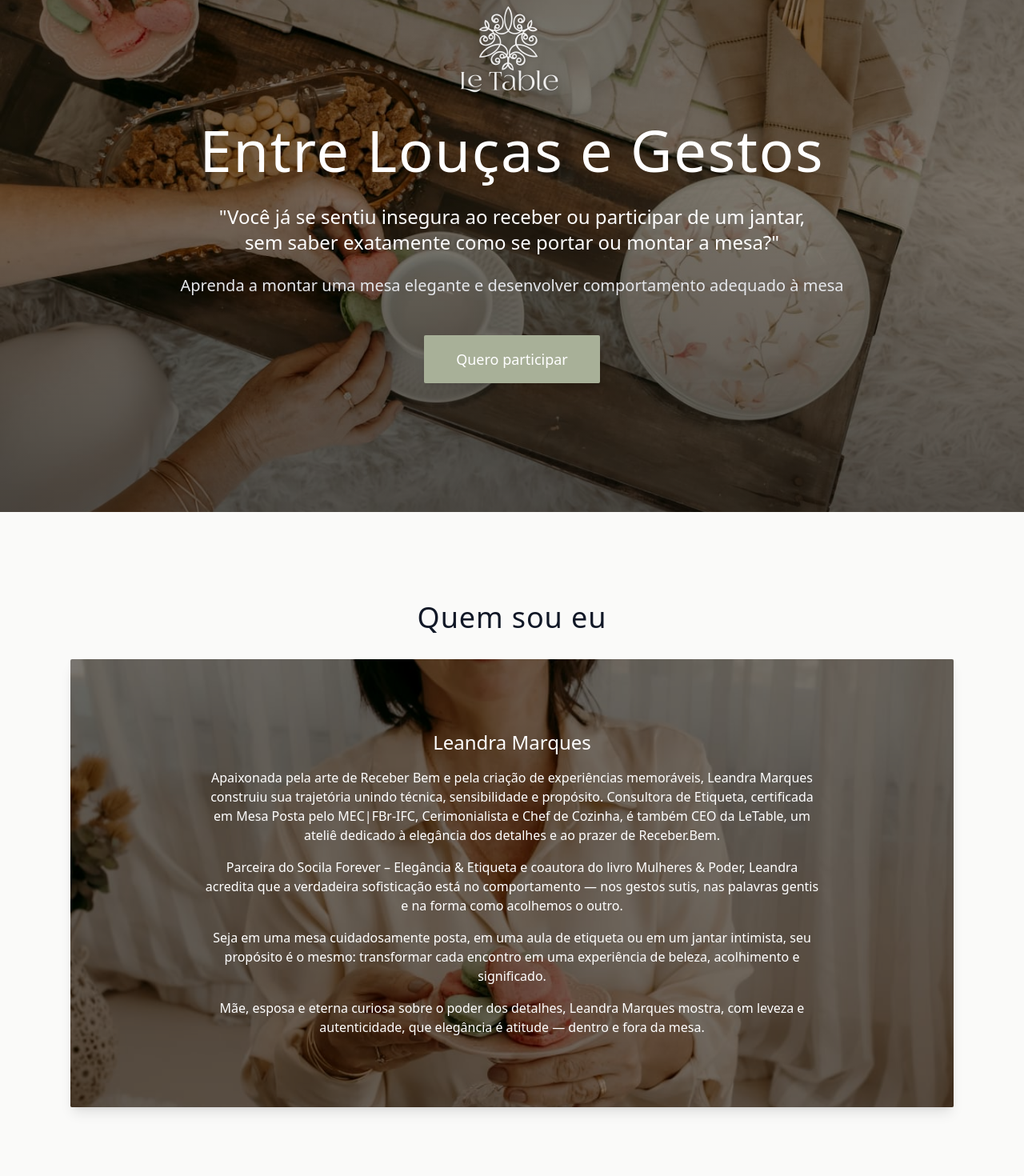
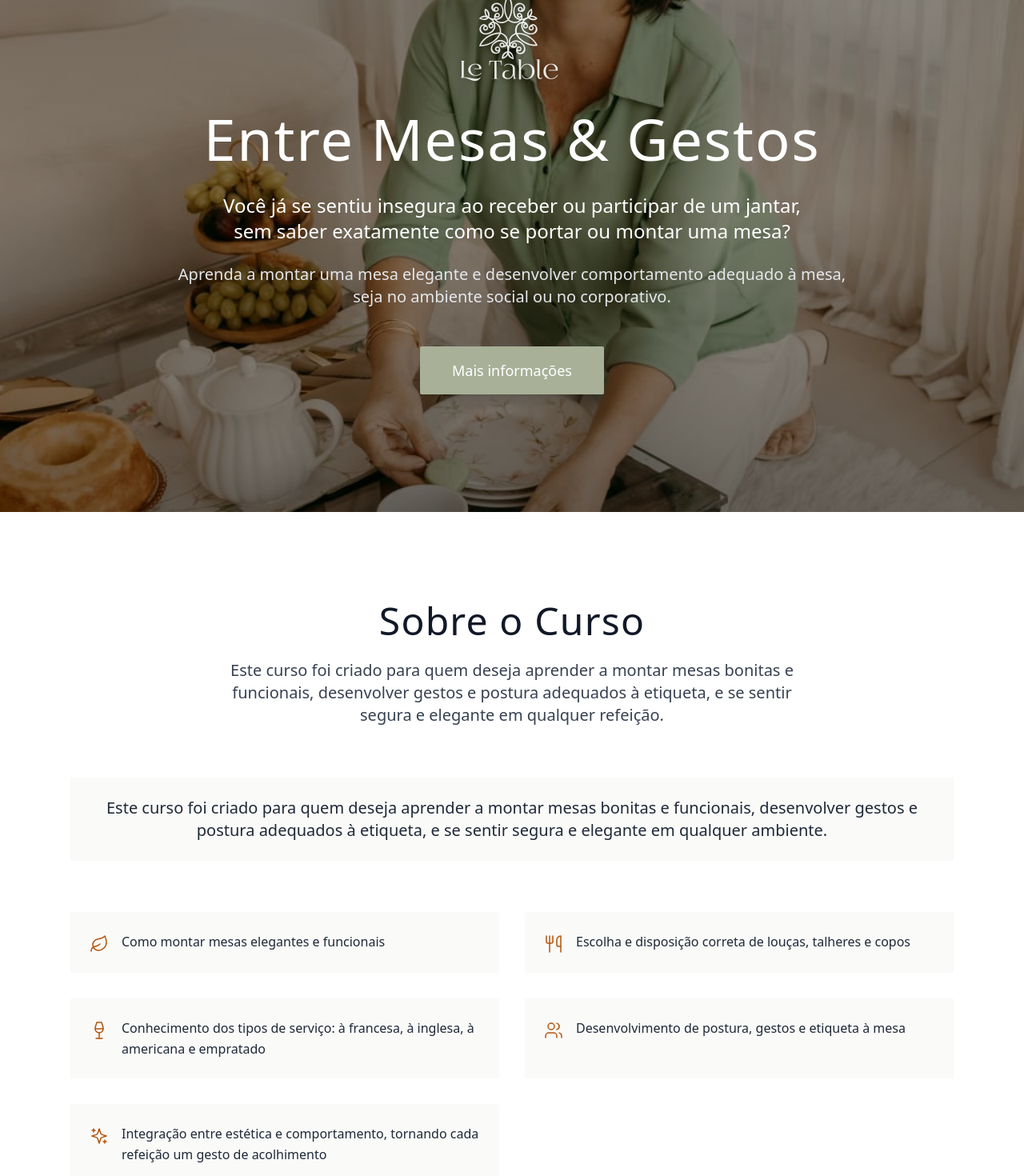
Before and after one commit to kainamf/entre-loucas-e-gestos, a React (Vite) app: page / in a window 1280 px wide. Shown: the part 160-1630 px from the top of the page at 80% size. Built offline with nearby package versions, Linux system fonts and the light colour scheme.

Commit message:
feat: Enhance main app structure by adding Testimonials and FAQ components; update Hero and WhoAmI sections; improve About and CTA content

```diff
--- a/src/App.tsx
+++ b/src/App.tsx
@@ -1,9 +1,11 @@
 import { useState } from 'react';
 import Hero from './components/Hero';
-import WhoAmI from './components/WhoAmI';
 import About from './components/About';
 import ForWho from './components/ForWho';
 import CTA from './components/CTA';
+import WhoAmI from './components/WhoAmI';
+import Testimonials from './components/Testimonials';
+import FAQ from './components/FAQ';
 import Footer from './components/Footer';
 import Modal from './components/Modal';
 
@@ -13,12 +15,14 @@ function App() {
   return (
     <div className="min-h-screen bg-white">
   <Hero onCTAClick={() => setIsModalOpen(true)} />
+  <About />
+  <ForWho />
+  <CTA onCTAClick={() => setIsModalOpen(true)} />
   <WhoAmI />
-  <About />
-      <ForWho />
-      <CTA onCTAClick={() => setIsModalOpen(true)} />
-      <Footer />
-      <Modal isOpen={isModalOpen} onClose={() => setIsModalOpen(false)} />
+  <Testimonials />
+  <FAQ />
+  <Footer />
+  <Modal isOpen={isModalOpen} onClose={() => setIsModalOpen(false)} />
     </div>
   );
 }
--- a/src/components/About.tsx
+++ b/src/components/About.tsx
@@ -4,7 +4,7 @@ export default function About() {
   const features = [
     {
       icon: Leaf,
-      text: 'Técnicas de montagem de mesas elegantes e funcionais',
+      text: 'Como montar mesas elegantes e funcionais',
     },
     {
       icon: Utensils,
@@ -40,7 +40,8 @@ export default function About() {
         <div className="mb-16 text-center">
           <div className="inline-block bg-stone-50 px-8 py-6 rounded-sm">
             <p className="text-lg md:text-xl text-gray-800 font-light">
-              <span className="font-normal">Formato:</span> Individual — 1 online + 3 presenciais
+              Este curso foi criado para quem deseja aprender a montar mesas bonitas e funcionais,
+              desenvolver gestos e postura adequados à etiqueta, e se sentir segura e elegante em qualquer ambiente.
             </p>
           </div>
         </div>
--- a/src/components/CTA.tsx
+++ b/src/components/CTA.tsx
@@ -24,7 +24,7 @@ export default function CTA({ onCTAClick }: CTAProps) {
           onClick={onCTAClick}
           className="bg-verde text-white px-12 py-4 rounded-sm text-lg font-normal hover:bg-bege-700 transition-all duration-300 shadow-lg hover:shadow-xl transform hover:-translate-y-0.5"
         >
-          Quero participar
+          Mais informações
         </button>
 
         <p className="mt-8 text-gray-600 text-sm font-light">
--- /dev/null
+++ b/src/components/FAQ.tsx
@@ -0,0 +1,66 @@
+import { useState } from 'react';
+
+const faqs = [
+  {
+    q: 'Qual a duração do curso de mesa posta?',
+    a: 'O curso tem uma duração total de 10 horas, divididas em 4 encontros. Após a inscrição, o prazo para realização das aulas é de até 3 meses.',
+  },
+  {
+    q: 'O curso é presencial ou online?',
+    a: 'O curso é oferecido de forma híbrida (online e presencial) ou totalmente presencial.',
+  },
+  {
+    q: 'Quem pode participar do curso?',
+    a: 'O curso é destinado a todos que têm interesse em aprender mais sobre a etiqueta em mesa posta, desde iniciantes até quem já possui algum conhecimento.',
+  },
+  {
+    q: 'Onde acontece o curso "Entre Mesas & Gestos"?',
+    a: 'O curso pode ser realizado no Ateliê da Le Table, localizado na Ilha de Guaratiba/RJ, ou em local a combinar.',
+  },
+  {
+    q: 'Como posso me inscrever no curso?',
+    a: 'Para se inscrever, entre em contato pelo botão "Mais informações" nesta página e siga as orientações.',
+  },
+  {
+    q: 'O curso fornece algum certificado?',
+    a: 'Sim, ao concluir o curso com sucesso, você receberá um certificado validando sua participação.',
+  },
+  {
+    q: 'Há algum suporte após a conclusão do curso?',
+    a: 'Sim — mesmo após a conclusão você pode entrar em contato para esclarecer dúvidas ou solicitar orientações relacionadas à mesa posta.',
+  },
+  {
+    q: 'O curso possui alguma garantia?',
+    a: 'Caso o curso não atenda às suas expectativas, entre em contato para analisarmos a possibilidade de ressarcimento.',
+  },
+];
+
+export default function FAQ() {
+  const [openIndex, setOpenIndex] = useState<number | null>(null);
+
+  return (
+    <section className="py-16 md:py-20 bg-stone-50">
+      <div className="max-w-4xl mx-auto px-6">
+        <h2 className="text-3xl md:text-4xl font-light text-gray-900 mb-6 text-center">Perguntas Frequentes</h2>
+        <div className="space-y-4">
+          {faqs.map((f, i) => (
+            <div key={i} className="border rounded-sm overflow-hidden">
+              <button
+                className="w-full text-left px-4 py-3 flex justify-between items-center bg-white"
+                onClick={() => setOpenIndex(openIndex === i ? null : i)}
+              >
+                <span className="font-medium">{f.q}</span>
+                <span className="text-gray-500">{openIndex === i ? '−' : '+'}</span>
+              </button>
+              {openIndex === i && (
+                <div className="px-4 py-3 bg-stone-50 text-gray-700">
+                  {f.a}
+                </div>
+              )}
+            </div>
+          ))}
+        </div>
+      </div>
+    </section>
+  );
+}
--- a/src/components/Hero.tsx
+++ b/src/components/Hero.tsx
@@ -10,10 +10,10 @@ export default function Hero({ onCTAClick }: HeroProps) {
       <div
         className="absolute inset-0 bg-cover bg-center"
         style={{
-          backgroundImage: 'url(/tableTop.jpeg)',
+          backgroundImage: 'url(/mesaPosta.jpeg)',
         }}
       >
-        <div className="absolute inset-0 bg-gradient-to-b from-black/50 via-black/40 to-black/60"></div>
+        <div className="absolute inset-0 bg-gradient-to-b from-black/40 via-black/30 to-black/50"></div>
       </div>
 
       <div className="relative z-10 max-w-4xl mx-auto px-6 text-center text-white">
@@ -26,22 +26,22 @@ export default function Hero({ onCTAClick }: HeroProps) {
         </div>
 
         <h1 className="text-5xl md:text-7xl font-light tracking-wide mb-8 leading-tight">
-          Entre Louças e Gestos
+          Entre Mesas & Gestos
         </h1>
 
         <p className="text-xl md:text-2xl font-light mb-6 leading-relaxed max-w-3xl mx-auto">
-          "Você já se sentiu insegura ao receber ou participar de um jantar, sem saber exatamente como se portar ou montar a mesa?"
+          Você já se sentiu insegura ao receber ou participar de um jantar, sem saber exatamente como se portar ou montar uma mesa?
         </p>
 
         <p className="text-lg md:text-xl mb-12 text-gray-200 font-light">
-          Aprenda a montar uma mesa elegante e desenvolver comportamento adequado à mesa
+          Aprenda a montar uma mesa elegante e desenvolver comportamento adequado à mesa, seja no ambiente social ou no corporativo.
         </p>
 
         <button
           onClick={onCTAClick}
           className="bg-verde text-white px-10 py-4 rounded-sm text-lg font-normal hover:bg-bege-700 transition-all duration-300 shadow-lg hover:shadow-xl transform hover:-translate-y-0.5"
         >
-          Quero participar
+          Mais informações
         </button>
       </div>
     </section>
--- /dev/null
+++ b/src/components/Testimonials.tsx
@@ -0,0 +1,30 @@
+export default function Testimonials() {
+  const items = [
+    {
+      text:
+        'Eu me sinto muito mais capaz em receber minhas amigas para um chá da tarde ou minha família para almoçar! Aprendi a preparar tudo com elegância, de forma simples e bonita! Antes eu tinha até vergonha de receber pessoas, agora faço questão de ser anfitriã!',
+      author: 'Melissa Paladinno — Especialista em Posicionamento Autêntico',
+    },
+    {
+      text:
+        'O curso foi incrível! Pude aprender por experiências muito parecidas com a vida real e minha autoconfiança mudou da água pro vinho! Maravilhoso o programa e só tenho a agradecer! Hoje me sinto muito mais capaz de ir a um bom restaurante e me portar corretamente em eventos sociais e corporativos.',
+      author: 'Luiza Helena Gandini — Fotógrafa de gastronomia, produtos e food stylist.',
+    },
+  ];
+
+  return (
+    <section className="py-16 md:py-20 bg-white">
+      <div className="max-w-5xl mx-auto px-6">
+        <h2 className="text-3xl md:text-4xl font-light text-gray-900 mb-8 text-center">O que dizem sobre nosso curso</h2>
+        <div className="grid md:grid-cols-2 gap-6">
+          {items.map((it, idx) => (
+            <blockquote key={idx} className="p-6 bg-stone-50 rounded-sm">
+              <p className="text-gray-800 mb-4">{it.text}</p>
+              <cite className="text-sm text-gray-600">{it.author}</cite>
+            </blockquote>
+          ))}
+        </div>
+      </div>
+    </section>
+  );
+}
--- a/src/components/WhoAmI.tsx
+++ b/src/components/WhoAmI.tsx
@@ -4,47 +4,42 @@ export default function WhoAmI() {
       <div className="max-w-6xl mx-auto px-6">
   <h2 className="text-3xl md:text-4xl font-light text-gray-900 mb-8 tracking-wide text-center">Quem sou eu</h2>
 
-        <div className="relative rounded-sm overflow-hidden shadow-lg">
+        <div className="rounded-sm overflow-hidden shadow-lg">
           <img
             src="/cookies.jpeg"
             alt="cookies"
-            className="w-full h-[60vh] md:h-[70vh] object-cover"
+            className="w-full h-[60vh] md:h-[70vh] object-cover filter brightness-75"
           />
+        </div>
 
-          {/* darken image to make white text readable */}
-          <div className="absolute inset-0 bg-black/50"></div>
-
-          <div className="absolute inset-0 flex items-center justify-center p-8">
-            <div className="max-w-3xl text-center text-white">
-              <h3 className="text-xl md:text-2xl font-normal mb-4">Leandra Marques</h3>
-              <p className="text-sm md:text-base mb-4">
+        <div className="mt-6 max-w-3xl mx-auto text-gray-800 prose prose-lg">
+          <h3 className="text-xl md:text-2xl font-normal mb-2">Leandra Marques</h3>
+          <p>
             Apaixonada pela arte de Receber Bem e pela criação de experiências memoráveis, Leandra
             Marques construiu sua trajetória unindo técnica, sensibilidade e propósito. Consultora de
             Etiqueta, certificada em Mesa Posta pelo MEC|FBr-IFC, Cerimonialista e Chef de Cozinha, é
             também CEO da LeTable, um ateliê dedicado à elegância dos detalhes e ao prazer de
-                Receber.Bem.
+            Receber Bem.
           </p>
 
-              <p className="text-sm md:text-base mb-4">
-                Parceira do Socila Forever – Elegância & Etiqueta e coautora do livro Mulheres & Poder,
+          <p>
+            Parceira do Social Forever – Elegância & Etiqueta e coautora do livro Mulheres & Poder,
             Leandra acredita que a verdadeira sofisticação está no comportamento — nos gestos sutis,
             nas palavras gentis e na forma como acolhemos o outro.
           </p>
 
-              <p className="text-sm md:text-base mb-4">
+          <p>
             Seja em uma mesa cuidadosamente posta, em uma aula de etiqueta ou em um jantar
             intimista, seu propósito é o mesmo: transformar cada encontro em uma experiência de
             beleza, acolhimento e significado.
           </p>
 
-              <p className="text-sm md:text-base">
+          <p>
             Mãe, esposa e eterna curiosa sobre o poder dos detalhes, Leandra Marques mostra, com
             leveza e autenticidade, que elegância é atitude — dentro e fora da mesa.
           </p>
         </div>
       </div>
-        </div>
-      </div>
     </section>
   );
 }
```
Lines whose indentation alone changed are shown as unchanged.
